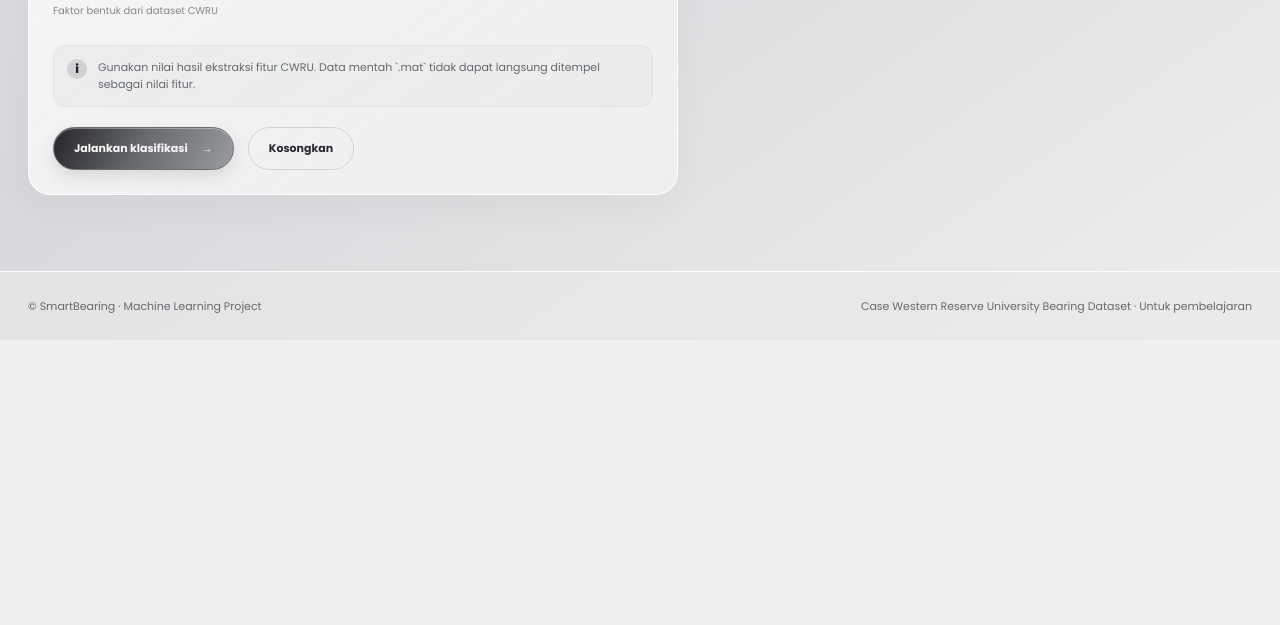
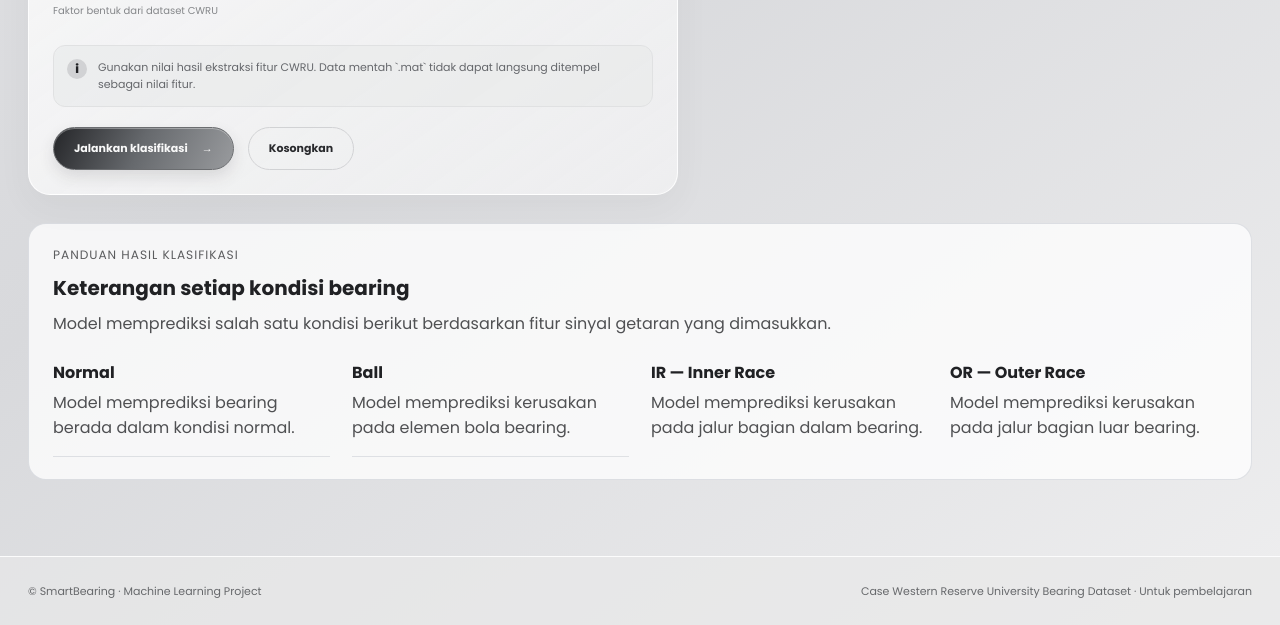
Before and after one commit to Breventh-code/MachineLearning-Kelompok-5, a Flask app: page /supervised in a window 1280 px wide. Shown: the part 1081-1706 px from the top of the page. Before the commit the page ends 1415 px from the top, so only its background shows below. Run offline with Flask 3, Linux system fonts and the light colour scheme.

Commit message:
feat: add supervised and unsupervised result explanations

```diff
--- a/frontend/static/js/analysis.js
+++ b/frontend/static/js/analysis.js
@@ -9,6 +9,10 @@
   const predictionLabel = document.getElementById('predictionLabel');
   const predictionCaption = document.getElementById('predictionCaption');
   const predictionNote = document.getElementById('predictionNote');
+  const interpretationTitle = document.getElementById('interpretationTitle');
+  const interpretationDescription = document.getElementById('interpretationDescription');
+  const interpretationDetail = document.getElementById('interpretationDetail');
+  const interpretationCaution = document.getElementById('interpretationCaution');
   const chartTitle = document.getElementById('chartTitle');
   const chartFootnote = document.getElementById('chartFootnote');
   const canvas = document.getElementById('resultChart');
@@ -81,10 +85,103 @@
     });
   }
 
+  // Informasi ini menjelaskan hasil model; bukan pengganti hasil prediksi API.
+  // Semua nilai probabilitas dan jarak berasal dari API, bukan angka buatan.
+  function updateInterpretation(title, description, detail, caution) {
+    if (interpretationTitle) interpretationTitle.textContent = title;
+    if (interpretationDescription) interpretationDescription.textContent = description;
+    if (interpretationDetail) interpretationDetail.textContent = detail;
+    if (interpretationCaution) interpretationCaution.textContent = caution;
+  }
+
+  function supervisedExplanation(result) {
+    const label = String(result.label || result.prediction || '').trim();
+    const key = label.toUpperCase().replace(/[\s_-]+/g, '');
+    const explanations = {
+      NORMAL: {
+        title: 'Prediksi: Bearing Normal',
+        description: 'Random Forest menilai pola fitur getaran input paling mirip dengan sampel bearing berkondisi Normal yang dipelajari saat training.'
+      },
+      BALL: {
+        title: 'Prediksi: Ball Fault (Elemen Bola)',
+        description: 'Random Forest mengklasifikasikan getaran sebagai Ball Fault, yaitu indikasi gangguan pada elemen bola yang bergulir di dalam bearing.'
+      },
+      IR: {
+        title: 'Prediksi: Inner Race Fault (Jalur Dalam)',
+        description: 'Random Forest mengklasifikasikan pola getaran sebagai Inner Race Fault (IR), yaitu indikasi gangguan pada jalur cincin bagian dalam bearing.'
+      },
+      INNERRACE: {
+        title: 'Prediksi: Inner Race Fault (Jalur Dalam)',
+        description: 'Random Forest mengklasifikasikan pola getaran sebagai Inner Race Fault (IR), yaitu indikasi gangguan pada jalur cincin bagian dalam bearing.'
+      },
+      OR: {
+        title: 'Prediksi: Outer Race Fault (Jalur Luar)',
+        description: 'Random Forest mengklasifikasikan pola getaran sebagai Outer Race Fault (OR), yaitu indikasi gangguan pada jalur cincin bagian luar bearing.'
+      },
+      OUTERRACE: {
+        title: 'Prediksi: Outer Race Fault (Jalur Luar)',
+        description: 'Random Forest mengklasifikasikan pola getaran sebagai Outer Race Fault (OR), yaitu indikasi gangguan pada jalur cincin bagian luar bearing.'
+      }
+    };
+    const explain = explanations[key] || {
+      title: `Prediksi model: ${label || 'Tidak diketahui'}`,
+      description: 'Kelas hasil prediksi ini ditentukan oleh Random Forest dari fitur statistik getaran yang diberikan.'
+    };
+    const candidates = Array.isArray(result.probabilities) ? result.probabilities : [];
+    const selected = candidates.find(item => String(item.label).trim().toUpperCase() === label.toUpperCase());
+    const probability = selected ? Number(selected.probability) : NaN;
+    const detail = Number.isFinite(probability)
+      ? `Probabilitas kelas ${label}: ${(probability * 100).toFixed(1)}%. Persentase ini menunjukkan keluaran model pada input saat ini, bukan akurasi keseluruhan model ataupun tingkat keparahan kerusakan.`
+      : 'Probabilitas per kelas tidak tersedia pada respons model. Interpretasi didasarkan pada label prediksi.';
+    updateInterpretation(
+      explain.title,
+      explain.description,
+      detail,
+      'Catatan: Hasil ini merupakan prediksi berbasis dataset CWRU, bukan konfirmasi kondisi fisik mesin. Validasi lapangan memerlukan pemeriksaan lebih lanjut.'
+    );
+  }
+
+  // Interpretasi khusus untuk model K-Means saat ini berdasarkan tabulasi 460 data testing
+  // yang diberikan tim: Cluster 0 (Ball 138, IR 105, Normal 46, OR 46),
+  // Cluster 1 (OR 92, IR 33). Jangan perlakukan komposisi ini sebagai probabilitas input.
+  function unsupervisedExplanation(result) {
+    const cluster = Number(result.cluster);
+    const descriptions = {
+      0: {
+        title: 'Cluster 0 — Kelompok Pola Getaran Campuran',
+        description: 'Sampel ini lebih dekat ke centroid Cluster 0. Pada evaluasi 460 data testing, Cluster 0 berisi 138 Ball, 105 Inner Race, 46 Normal, dan 46 Outer Race. Artinya kelompok ini memiliki campuran kondisi, bukan kelompok bearing normal.',
+        detail: 'Komposisi dalam Cluster 0: Ball 41,2%, IR 31,3%, Normal 13,7%, dan OR 13,7% (total 335 data). Ini adalah proporsi data evaluasi, bukan peluang kondisi untuk input yang sedang diuji.'
+      },
+      1: {
+        title: 'Cluster 1 — Kelompok yang Didominasi Outer Race',
+        description: 'Sampel ini lebih dekat ke centroid Cluster 1. Pada evaluasi 460 data testing, Cluster 1 memuat 92 sampel Outer Race dan 33 Inner Race; tidak ada sampel Ball atau Normal.',
+        detail: 'Komposisi dalam Cluster 1: OR 73,6% dan IR 26,4% (total 125 data). Dominasi OR tidak berarti input ini pasti mengalami Outer Race Fault.'
+      }
+    };
+    const interpretation = descriptions[cluster] || {
+      title: `Cluster ${Number.isFinite(cluster) ? cluster : 'tidak diketahui'} — Kelompok Getaran`,
+      description: 'Model K-Means menempatkan input pada centroid yang paling dekat dalam ruang fitur. Interpretasi komposisi kelas untuk nomor cluster ini belum tersedia.',
+      detail: 'Untuk mengetahui karakter cluster baru, bandingkan hasil clustering dengan label data testing dalam tabel silang.'
+    };
+    const distances = Array.isArray(result.distances) ? result.distances : [];
+    const chosen = distances.find(item => Number(item.cluster) === cluster);
+    const distance = chosen ? Number(chosen.distance) : NaN;
+    const distanceNote = Number.isFinite(distance)
+      ? ` Jarak ke centroid terpilih: ${distance.toFixed(3)} pada ruang fitur terskala. Nilai ini bukan persentase keyakinan ataupun tingkat kerusakan.`
+      : ' Jarak centroid tidak tersedia untuk hasil ini.';
+    updateInterpretation(
+      interpretation.title,
+      interpretation.description,
+      interpretation.detail + distanceNote,
+      'Catatan: Nomor cluster bukan diagnosis. Komposisi di atas mengacu pada 460 data testing dari model K-Means saat ini; jika model di-training ulang atau nomor cluster berubah, interpretasi harus dihitung ulang.'
+    );
+  }
+
   function renderSupervised(result) {
     predictionCaption.textContent = 'KLASIFIKASI KONDISI';
     predictionLabel.textContent = result.label || result.prediction;
     predictionNote.textContent = result.note || '';
+    supervisedExplanation(result);
     chartTitle.textContent = 'Probabilitas tiap kelas';
     const points = (result.probabilities || []).map(item => ({
       label: item.label, value: Number(item.probability)
@@ -99,6 +196,7 @@
     predictionCaption.textContent = 'CLUSTER TERPILIH';
     predictionLabel.textContent = result.label || `Cluster ${result.cluster}`;
     predictionNote.textContent = result.note || '';
+    unsupervisedExplanation(result);
     chartTitle.textContent = 'Jarak ke pusat cluster';
     const points = (result.distances || []).map(item => ({
       label: `Cluster ${item.cluster}`, value: Number(item.distance)
--- a/frontend/templates/_result.html
+++ b/frontend/templates/_result.html
@@ -4,6 +4,13 @@
   <div id="resultLoaded" class="is-hidden">
     <div class="output-label" id="predictionCaption">HASIL</div>
     <div class="prediction-pill" id="predictionLabel" aria-live="polite">—</div>
+    <section id="interpretationBox" aria-label="Penjelasan prediksi model" style="margin:18px 0; padding:18px 20px; border:1px solid rgba(120,130,145,.24); border-radius:15px; background:rgba(100,150,170,.07);">
+      <div style="font-size:.75rem; letter-spacing:.08em; font-weight:700; opacity:.78; margin-bottom:7px;">INTERPRETASI OTOMATIS • SESUAI HASIL</div>
+      <h3 id="interpretationTitle" style="font-size:1.05rem; line-height:1.4; margin:0 0 9px;">Penjelasan hasil</h3>
+      <p id="interpretationDescription" style="line-height:1.65; margin:0 0 10px;"></p>
+      <p id="interpretationDetail" style="line-height:1.65; margin:0 0 10px; opacity:.9;"></p>
+      <p id="interpretationCaution" style="font-size:.84rem; line-height:1.6; opacity:.72; margin:0;"></p>
+    </section>
     <p class="prediction-explain" id="predictionNote"></p>
     <div class="chart-topline"><h3 id="chartTitle">Grafik model</h3><span class="small-indicator">BERDASARKAN MODEL</span></div>
     <div class="plot-wrap"><canvas id="resultChart" role="img" aria-label="Grafik hasil prediksi"></canvas></div>
--- a/frontend/templates/base.html
+++ b/frontend/templates/base.html
@@ -6,9 +6,13 @@
   <meta name="theme-color" content="#DEDEE1">
   <meta name="description" content="SmartBearing: demonstrasi analisis kerusakan bearing CWRU dengan Random Forest dan K-Means berbasis web.">
   <title>{% block title %}SmartBearing{% endblock %} • CWRU Machine Learning</title>
+  <link rel="preconnect" href="https://fonts.googleapis.com">
+  <link rel="preconnect" href="https://fonts.gstatic.com" crossorigin>
+  <link href="https://fonts.googleapis.com/css2?family=Poppins:wght@400;500;600;700;800&display=swap" rel="stylesheet">
   <link rel="stylesheet" href="{{ url_for('static', filename='css/style.css') }}">
   <script src="{{ url_for('static', filename='js/common.js') }}" defer></script>
   {% block scripts %}{% endblock %}
+  <style>html, body, button, input, select, textarea { font-family: 'Poppins', sans-serif !important; }</style>
 </head>
 <body>
   <div class="site-grid"></div>
--- a/frontend/templates/supervised.html
+++ b/frontend/templates/supervised.html
@@ -1,8 +1,19 @@
 {% extends "base.html" %}
 {% block title %}Supervised Learning{% endblock %}
-{% block scripts %}<script src="{{ url_for('static', filename='js/analysis.js') }}" defer></script>{% endblock %}
+{% block scripts %}<script src="{{ url_for('static', filename='js/analysis.js', v='penjelasan-v2') }}" defer></script>{% endblock %}
 {% block content %}
 <section class="page-heading"><div><span class="eyebrow"><span class="eyebrow-line"></span> MODULE 01 / SUPERVISED LEARNING</span><h1>Deteksi jenis <span class="gradient-word">kerusakan bearing.</span></h1><p>Model Random Forest mengklasifikasikan jenis kondisi bearing berdasarkan sembilan fitur statistik CWRU dan empat fitur turunan.</p></div><span class="algorithm-tag">Random Forest <span>↗</span></span></section>
 <div class="status-bar"><div class="status-summary"><span class="online-dot"></span><strong>Status model supervised</strong></div><span data-model-status="supervised" role="status">Memeriksa model…</span></div>
 <section class="analysis-layout"><div class="form-panel">{% set mode = 'supervised' %}{% set endpoint = url_for('web.supervised_api') %}{% set button_text = 'Jalankan klasifikasi' %}{% include '_feature_form.html' %}</div><div>{% set result_label = 'klasifikasi' %}{% include '_result.html' %}<div class="side-note"><b>Interpretasi output</b><p>Model dapat menghasilkan Normal, IR (Inner Race), OR (Outer Race), atau Ball sesuai label training. Grafik menampilkan probabilitas jika model mendukung <code>predict_proba()</code>.</p></div></div></section>
+<section aria-labelledby="condition-guide-title" style="margin-top:28px; padding:22px 24px; border:1px solid rgba(120,130,145,.22); border-radius:18px; background:var(--panel, rgba(255,255,255,.025));">
+  <div style="margin-bottom:8px; font-size:.76rem; letter-spacing:.08em; opacity:.72;">PANDUAN HASIL KLASIFIKASI</div>
+  <h2 id="condition-guide-title" style="margin:0 0 8px; font-size:1.25rem;">Keterangan setiap kondisi bearing</h2>
+  <p style="margin:0 0 8px; opacity:.78;">Model memprediksi salah satu kondisi berikut berdasarkan fitur sinyal getaran yang dimasukkan.</p>
+  <div style="display:grid; grid-template-columns:repeat(auto-fit,minmax(220px,1fr)); gap:0 22px;">
+    <div style="padding:16px 0; border-bottom:1px solid rgba(120,130,145,.2);"><strong style="display:block; margin-bottom:5px;">Normal</strong><span style="opacity:.78;">Model memprediksi bearing berada dalam kondisi normal.</span></div>
+    <div style="padding:16px 0; border-bottom:1px solid rgba(120,130,145,.2);"><strong style="display:block; margin-bottom:5px;">Ball</strong><span style="opacity:.78;">Model memprediksi kerusakan pada elemen bola bearing.</span></div>
+    <div style="padding:16px 0;"><strong style="display:block; margin-bottom:5px;">IR — Inner Race</strong><span style="opacity:.78;">Model memprediksi kerusakan pada jalur bagian dalam bearing.</span></div>
+    <div style="padding:16px 0;"><strong style="display:block; margin-bottom:5px;">OR — Outer Race</strong><span style="opacity:.78;">Model memprediksi kerusakan pada jalur bagian luar bearing.</span></div>
+  </div>
+</section>
 {% endblock %}
```
Also changed, not shown: frontend/templates/unsupervised.html (+11 -1 lines).
